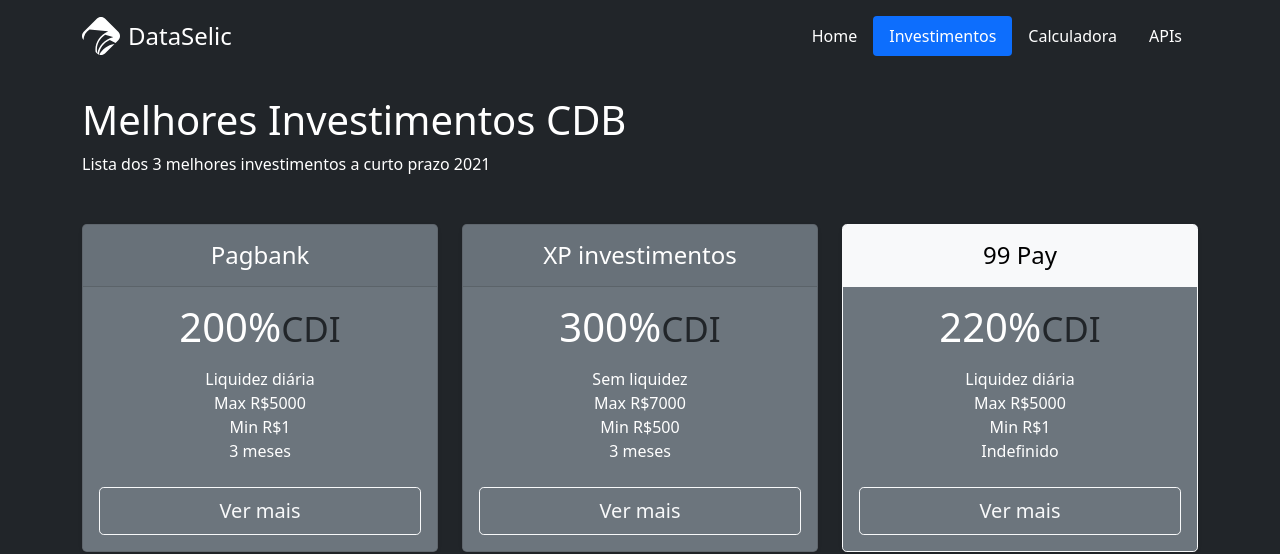
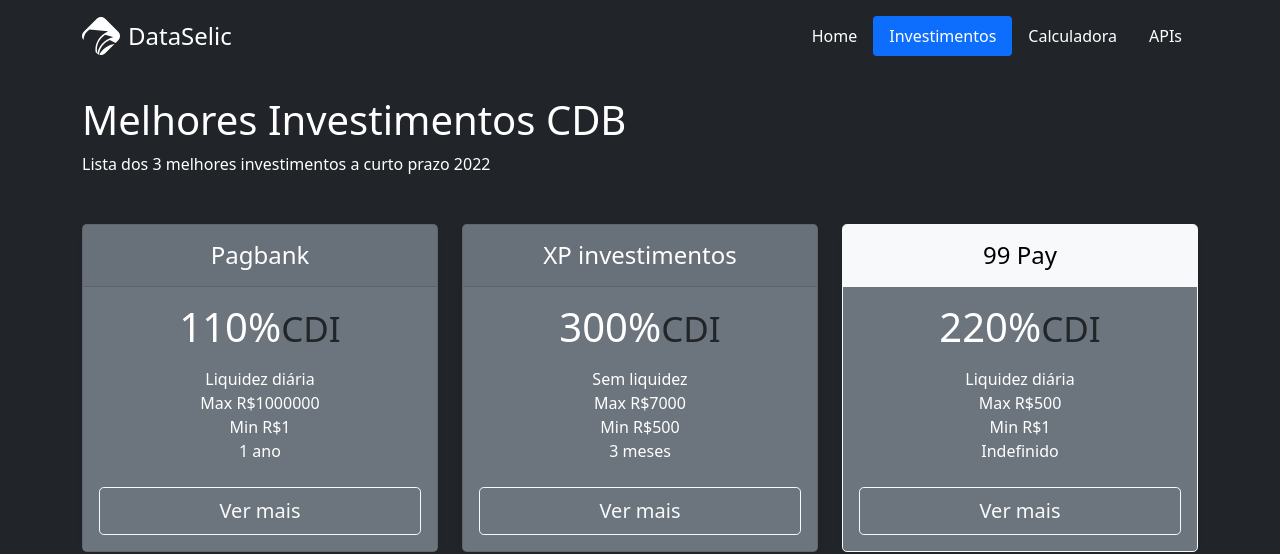
Before and after one commit to Samuelcs131/DataSelic, a Next.js app: page /investimento in a window 1280 px wide. Shown: the top 554 px of the page. Built offline with nearby package versions, Linux system fonts and the light colour scheme.

Commit message:
atualizacao dos investimentos

```diff
--- a/public/empresas.json
+++ b/public/empresas.json
@@ -1,13 +1,13 @@
 [
-    {"empresa": "99 Pay","cdi": "220", "prazo": "Indefinido", "vMin": 1, "vMax": 5000, "liquidez": true, "fgc": false, "conta": "Todos", "site": "https://99app.com/99pay/lucros/", "image": "/img/99pay.svg"},
+    {"empresa": "99 Pay","cdi": "220", "prazo": "Indefinido", "vMin": 1, "vMax": 500, "liquidez": true, "fgc": false, "conta": "Todos", "site": "https://99app.com/99pay/lucros/", "image": "/img/99pay.svg"},
 
     {"empresa": "Genial","cdi": "220", "prazo": "3 meses", "vMin": 10, "vMax": 10000, "liquidez": true, "fgc": true, "conta": "Novos clientes", "site": "https://lp.genialinvestimentos.com.br/cdb-220/", "image": "/img/genial.png"},
 
-    {"empresa": "Pagbank","cdi": "200", "prazo": "3 meses", "vMin": 1, "vMax": 5000, "liquidez": true, "fgc": true, "conta": "Todos", "site": "https://pagseguro.uol.com.br/conta-digital/paginvest/aplicar-meu-dinheiro", "image": "/img/pagbank.png"},
+    {"empresa": "Pagbank","cdi": "110", "prazo": "1 ano", "vMin": 1, "vMax": 1000000, "liquidez": true, "fgc": true, "conta": "Todos", "site": "https://pagseguro.uol.com.br/conta-digital/paginvest/aplicar-meu-dinheiro", "image": "/img/pagbank.png"},
 
     {"empresa": "XP investimentos","cdi": "300", "prazo": "3 meses", "vMin": 500, "vMax": 7000, "liquidez": false, "fgc": true, "conta": "Novos clientes", "site": "https://www.xpi.com.br/investimentos/renda-fixa/cdb/", "image": "/img/xp.svg"},
 
     {"empresa": "Bmg","cdi": "110", "prazo": "3 anos", "vMin": 50, "vMax": 999997, "liquidez": true, "fgc": true, "conta": "Todos", "site": "https://www.bancobmg.com.br/investimentos/renda-fixa/cdb/superpoup.htm", "image": "/img/bmg.png"},
 
-    {"empresa": "Picpay","cdi": "120", "prazo": "Indefinido", "vMin": 1, "vMax": 250000, "liquidez": true, "fgc": false, "conta": "Todos", "site": "https://rendimentos.picpay.com/", "image": "/img/picpay.webp"}
+    {"empresa": "Picpay","cdi": "105", "prazo": "Indefinido", "vMin": 1, "vMax": 100000, "liquidez": true, "fgc": false, "conta": "Todos", "site": "https://rendimentos.picpay.com/", "image": "/img/picpay.webp"}
 ]
--- a/src/pages/investimento.jsx
+++ b/src/pages/investimento.jsx
@@ -17,7 +17,7 @@
       <Navbar/>
 
       <h1>Melhores Investimentos CDB</h1>
-      <p className="mb-5">Lista dos 3 melhores investimentos a curto prazo 2021</p>
+      <p className="mb-5">Lista dos 3 melhores investimentos a curto prazo 2022</p>
 
 
       {/* INVESTIMENTOS */}
```
